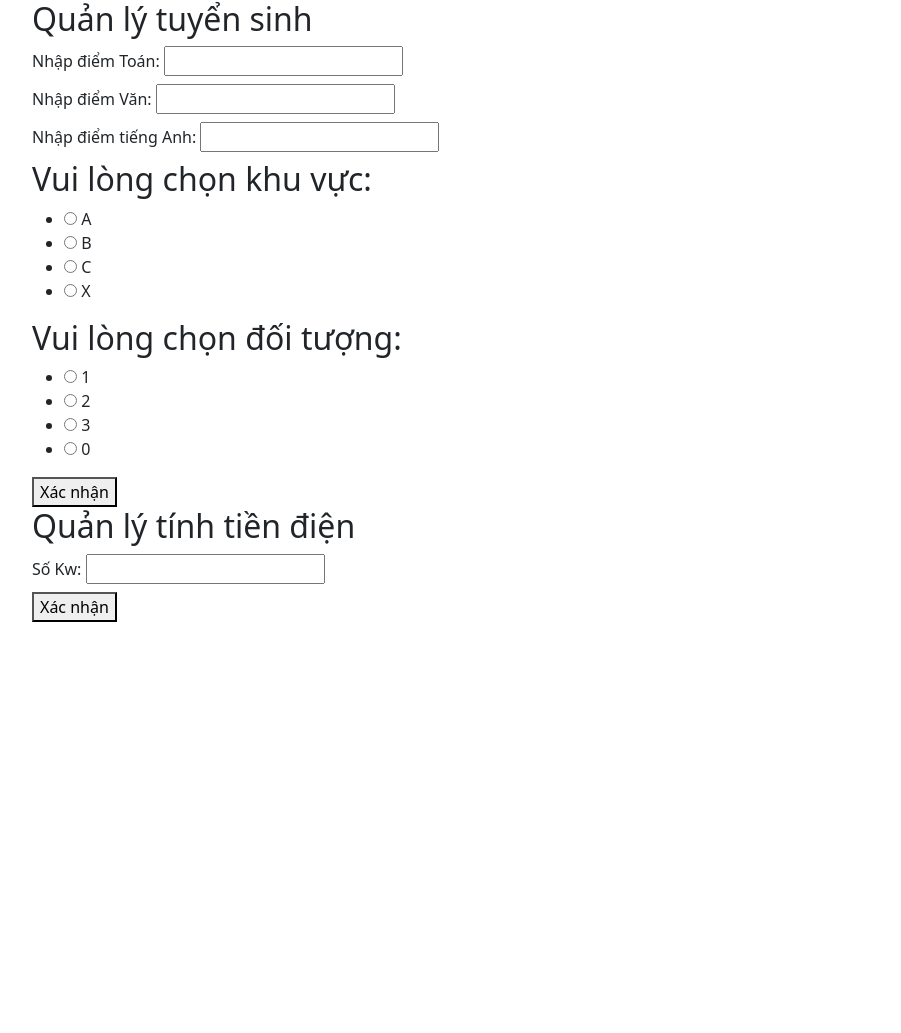
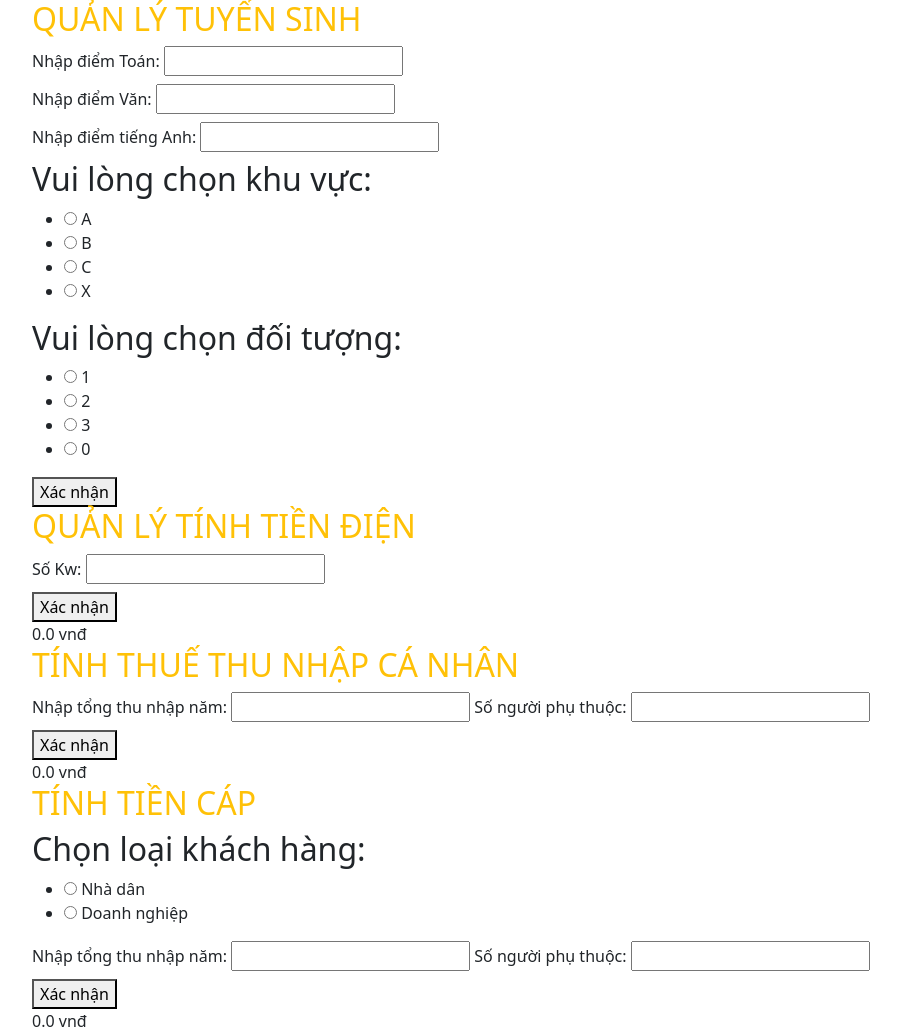
Before and after one commit to QuyenNguyen230698/NguyenCongQuyen_BC71_BaiTap_JS_Buoi15, a plain HTML site: page index.html in a window 1280 px wide. Shown: the whole page, without its empty margins (50-951 px from the left). Before the commit the page ends 800 px from the top, so only its background shows below. Drawn offline with nearby package versions, Linux system fonts and the light colour scheme.

Commit message:
update TinhTienThue Quyen

```diff
--- a/index.html
+++ b/index.html
@@ -22,7 +22,7 @@
     <!-- Bài tập quản lý tuyển sinh -->
     <div class="container">
       <div>
-        <h2>Quản lý tuyển sinh</h2>
+        <h2 class="text-warning text-uppercase">Quản lý tuyển sinh</h2>
         <!-- nhập điểm -->
       </div>
       <div>
@@ -109,7 +109,7 @@
 
     <!-- Bài tập tính tiền điện -->
     <div class="container">
-      <h2>Quản lý tính tiền điện</h2>
+      <h2 class="text-warning text-uppercase">Quản lý tính tiền điện</h2>
       <div>
         <label for="ten">Số Kw:</label>
         <input type="text" id="kw" class="mb-2" />
@@ -118,12 +118,59 @@
       <div>
         <button id="tienDien" onclick="tinhTienDien()">Xác nhận</button>
       </div>
-      <div id="kqTienDien"></div>
+      <div id="kqTienDien">0.0 vnđ</div>
     </div>
 
     <!-- Bài tập tính thuế thu nhập cá nhân -->
+    <div class="container">
+        <h2 class="text-warning text-uppercase">Tính thuế thu nhập cá nhân</h2>
+        <div>
+          <label for="ten">Nhập tổng thu nhập năm:</label>
+          <input type="text" id="thue" class="mb-2" />
+          <label for="ten">Số người phụ thuộc:</label>
+          <input type="text" id="phuThuoc" class="mb-2" />
+        </div>
+        <div style="clear: both"></div>
+        <div>
+          <button id="tienThue" onclick="tinhTienThue()">Xác nhận</button>
+        </div>
+        <div id="kqTienThue">0.0 vnđ </div>
+      </div>
 
     <!-- Bài tập tính tiền cáp -->
+
+    <div class="container">
+        <h2 class="text-warning text-uppercase">Tính tiền cáp</h2>
+        <div>
+        <div>
+            <h2>Chọn loại khách hàng:</h2>
+            <ul>
+                <li class="type">
+                    <input type="radio" id="a" value="areaA" name="selector" />
+                    <label for="a">Nhà dân</label>
+
+                    <div class="check"></div>
+                  </li>
+
+                  <li class="type">
+                    <input type="radio" id="b" value="areaB" name="selector" />
+                    <label for="b">Doanh nghiệp</label>
+                    <div class="check"></div>
+                  </li>
+            </ul>
+        </div>
+          <label for="ten">Nhập tổng thu nhập năm:</label>
+          <input type="text" id="thue" class="mb-2" />
+          <label for="ten">Số người phụ thuộc:</label>
+          <input type="text" id="phuThuoc" class="mb-2" />
+        </div>
+        <div style="clear: both"></div>
+        <div>
+          <button id="tienThue" onclick="tinhTienThue()">Xác nhận</button>
+        </div>
+        <div id="kqTienThue">0.0 vnđ </div>
+      </div>
+
 
     <!-- Bootstrap JavaScript Libraries -->
     <script
--- a/js/index.js
+++ b/js/index.js
@@ -1,8 +1,7 @@
 //Bài tập quản lý tuyển sinh
 
 function hienThiKetQua(number) {
-  document.getElementById("trungBinh").innerHTML =
-    number + " Điểm";
+  document.getElementById("trungBinh").innerHTML = number + " Điểm";
 }
 
 function tinhDiem() {
@@ -41,16 +40,25 @@ function tinhDiem() {
   } else {
     var doiTuong0 = 0;
   }
-  var sum = avg*1 + khuVucA*1 + khuVucB*1 + khuVucC*1 + khuVucX*1 + doiTuong1*1 + doiTuong2*1 + doiTuong3*1 + doiTuong0*1;
+  var sum =
+    avg * 1 +
+    khuVucA * 1 +
+    khuVucB * 1 +
+    khuVucC * 1 +
+    khuVucX * 1 +
+    doiTuong1 * 1 +
+    doiTuong2 * 1 +
+    doiTuong3 * 1 +
+    doiTuong0 * 1;
   var ketQua = sum * 1;
-  console.log("🚀 ~ ketQua:", ketQua)
-  hienThiKetQua(ketQua)
+  console.log("🚀 ~ ketQua:", ketQua);
+  hienThiKetQua(ketQua);
 }
 //Bài tập tính tiền điện
 
 function tinhTienDien() {
-    var nhapKwDien = document.getElementById('kw').value * 1;
-    console.log("🚀 ~ tinhTienDien ~ nhapKwDien:", nhapKwDien)
+  var nhapKwDien = document.getElementById("kw").value * 1;
+  console.log("🚀 ~ tinhTienDien ~ nhapKwDien:", nhapKwDien);
   var kwPriceOne = null;
   var kwPriceTwo = null;
   var kwPriceThree = null;
@@ -60,39 +68,77 @@ function tinhTienDien() {
   if (nhapKwDien > 0 && nhapKwDien <= 50) {
     var kwPriceOne = 500;
     var total = nhapKwDien * kwPriceOne;
-        console.log("🚀 ~ tinhTienDien ~ total:", total)
+    console.log("🚀 ~ tinhTienDien ~ total:", total);
   } else if (nhapKwDien > 50 && nhapKwDien <= 100) {
     var kwPriceOne = 500;
     var kwPriceTwo = 650;
     var total = 50 * kwPriceOne + (nhapKwDien - 50) * kwPriceTwo;
-        console.log("🚀 ~ tinhTienDien ~ total:", total)
+    console.log("🚀 ~ tinhTienDien ~ total:", total);
   } else if (nhapKwDien > 100 && nhapKwDien <= 200) {
     var kwPriceOne = 500;
     var kwPriceTwo = 650;
     var kwPriceThree = 850;
-        var total = 50 * kwPriceOne + 50 * kwPriceTwo + (nhapKwDien - 100) * kwPriceThree;
-        console.log("🚀 ~ tinhTienDien ~ total:", total)
+    var total =
+      50 * kwPriceOne + 50 * kwPriceTwo + (nhapKwDien - 100) * kwPriceThree;
+    console.log("🚀 ~ tinhTienDien ~ total:", total);
   } else if (nhapKwDien > 200 && nhapKwDien <= 350) {
     var kwPriceOne = 500;
     var kwPriceTwo = 650;
     var kwPriceThree = 850;
     var kwPriceFour = 1100;
-        var total = 50 * kwPriceOne + 50 * kwPriceTwo + 100 * kwPriceThree + (nhapKwDien - 200) * kwPriceFour;
-        console.log("🚀 ~ tinhTienDien ~ total:", total)
+    var total =
+      50 * kwPriceOne +
+      50 * kwPriceTwo +
+      100 * kwPriceThree +
+      (nhapKwDien - 200) * kwPriceFour;
+    console.log("🚀 ~ tinhTienDien ~ total:", total);
   } else {
     var kwPriceOne = 500;
     var kwPriceTwo = 650;
     var kwPriceThree = 850;
     var kwPriceFour = 1100;
     var kwPriceFive = 1300;
-        var total = 50 * kwPriceOne + 50 * kwPriceTwo + 100 * kwPriceThree + 150 * kwPriceFour + (nhapKwDien - 350) * kwPriceFive;
-        console.log("🚀 ~ tinhTienDien ~ total:", total)
+    var total =
+      50 * kwPriceOne +
+      50 * kwPriceTwo +
+      100 * kwPriceThree +
+      150 * kwPriceFour +
+      (nhapKwDien - 350) * kwPriceFive;
+    console.log("🚀 ~ tinhTienDien ~ total:", total);
   }
   document.getElementById("kqTienDien").innerHTML =
     total + " VND / " + nhapKwDien + " Kw";
 }
 //Bài tập tính thuế thu nhập cá nhân
 
+function tinhTienThue() {
+  var tongThuNhapNam = document.getElementById("thue").value * 1;
+  console.log("🚀 ~ tinhTienThue ~ tongThuNhapNam:", tongThuNhapNam)
+  var ngPhuThuoc = document.getElementById("phuThuoc").value * 1;
+  console.log("🚀 ~ tinhTienThue ~ ngPhuThuoc:", ngPhuThuoc)
+  var luongCoBan = 4;
+  var thueNgPhuThuoc = 1.6;
+  var thueSuat = null;
+  if (tongThuNhapNam > 1 && tongThuNhapNam <= 60) {
+    var thueSuat = 0.05;
+  } else if (tongThuNhapNam > 60 && tongThuNhapNam <= 120){
+    var thueSuat = 0.1;
+  } else if (tongThuNhapNam > 120 && tongThuNhapNam <= 210){
+    var thueSuat = 0.15;
+  } else if (tongThuNhapNam > 210 && tongThuNhapNam <= 384){
+    var thueSuat = 0.2;
+  } else if (tongThuNhapNam > 384 && tongThuNhapNam <= 624){
+    var thueSuat = 0.25;
+  } else if (tongThuNhapNam > 624 && tongThuNhapNam <= 960){
+    var thueSuat = 0.3;
+  } else {
+    var thueSuat = 0.35;
+  }
+var thuNhapChiuThue = ((tongThuNhapNam - luongCoBan - (ngPhuThuoc*thueNgPhuThuoc)) * thueSuat) * 1000000;
+  console.log("🚀 ~ tinhTienThue ~ thuNhapChiuThue:", thuNhapChiuThue)
 
+  //xuat KQ
+  document.getElementById("kqTienThue").innerHTML = thuNhapChiuThue.toLocaleString()+ " VNĐ";
+}
 
 //Bài tập tính tiền cáp
```
Lines whose indentation alone changed are shown as unchanged.
